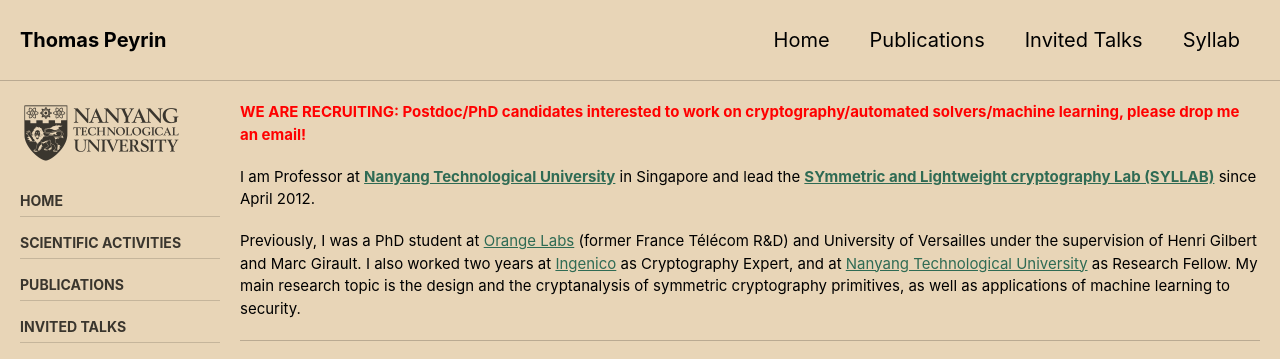
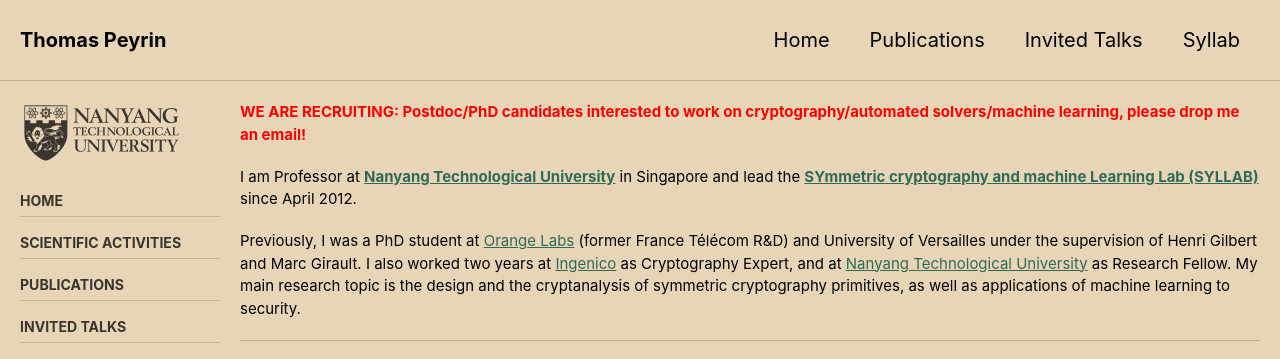
Before and after one commit to thomaspeyrin/web, a Jekyll site: the page built from index.md, in a window 1280 px wide and 900 px high. Shown: the top 359 px of the window. Built offline with Jekyll 4.4.1, drawn with Linux system fonts in a browser that asks for light colours; cached includes are drawn as plain includes; nearby versions of some CDN libraries.

Commit message:
Update index.md

```diff
--- a/index.md
+++ b/index.md
@@ -13,7 +13,7 @@ sidebar:
 
 <span style="color:red"><strong>WE ARE RECRUITING: Postdoc/PhD candidates interested to work on cryptography/automated solvers/machine learning, please drop me an email!</strong></span>
 
-I am Professor at [**Nanyang Technological University**](http://www.ntu.edu.sg/) in Singapore and lead the [**SYmmetric and Lightweight cryptography Lab (SYLLAB)**](https://syllab-ntu.github.io/syllab/) since April 2012.
+I am Professor at [**Nanyang Technological University**](http://www.ntu.edu.sg/) in Singapore and lead the [**SYmmetric cryptography and machine Learning Lab (SYLLAB)**](https://syllab-ntu.github.io/syllab/) since April 2012.
 
 Previously, I was a PhD student at [Orange Labs](http://www.orange.com/en_EN/) (former France Télécom R&D) and University of Versailles under the supervision of Henri Gilbert and Marc Girault. I also worked two years at [Ingenico](http://www.ingenico.com/) as Cryptography Expert, and at [Nanyang Technological University](http://www.ntu.edu.sg/) as Research Fellow. My main research topic is the design and the cryptanalysis of symmetric cryptography primitives, as well as applications of machine learning to security.
 
```
